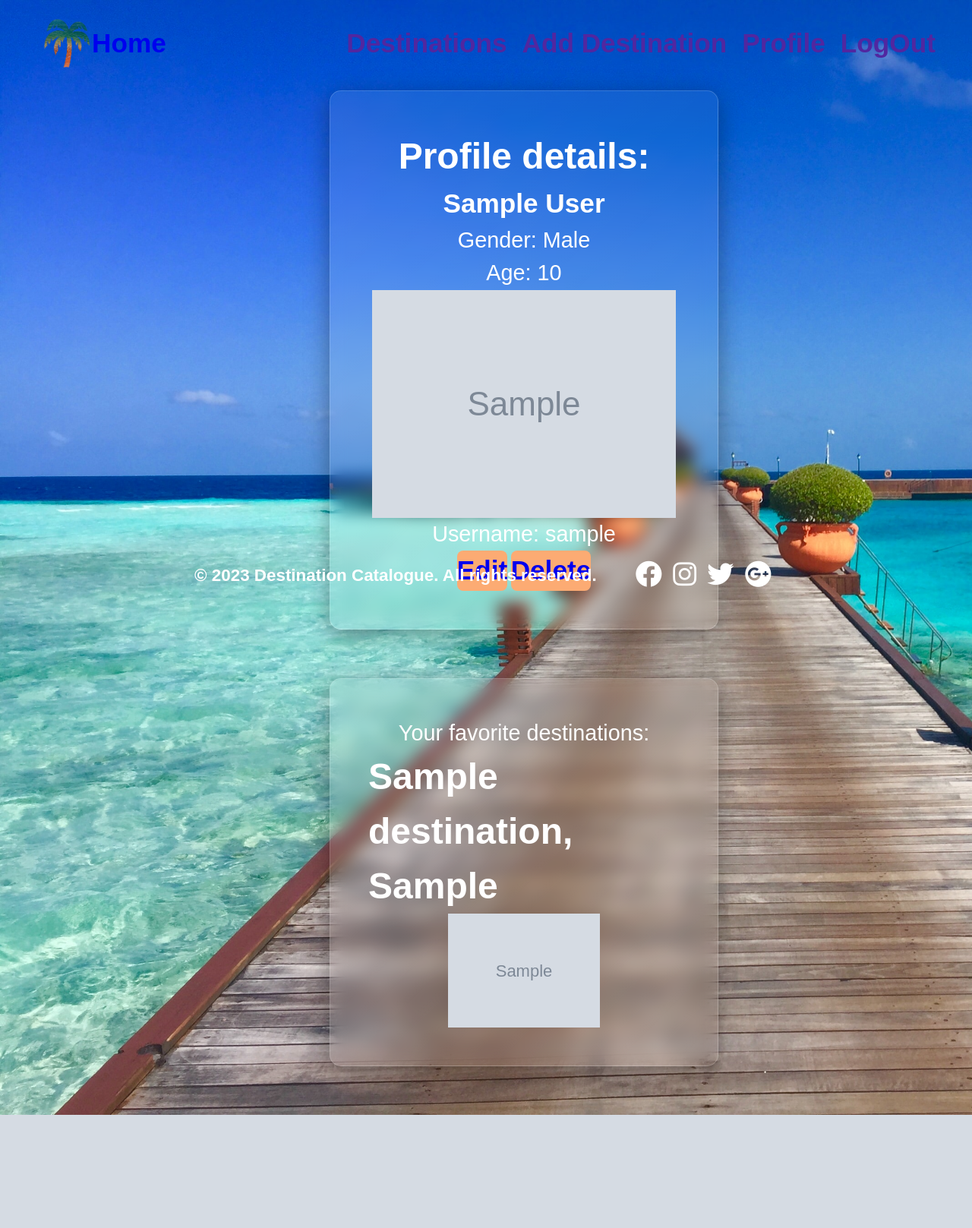
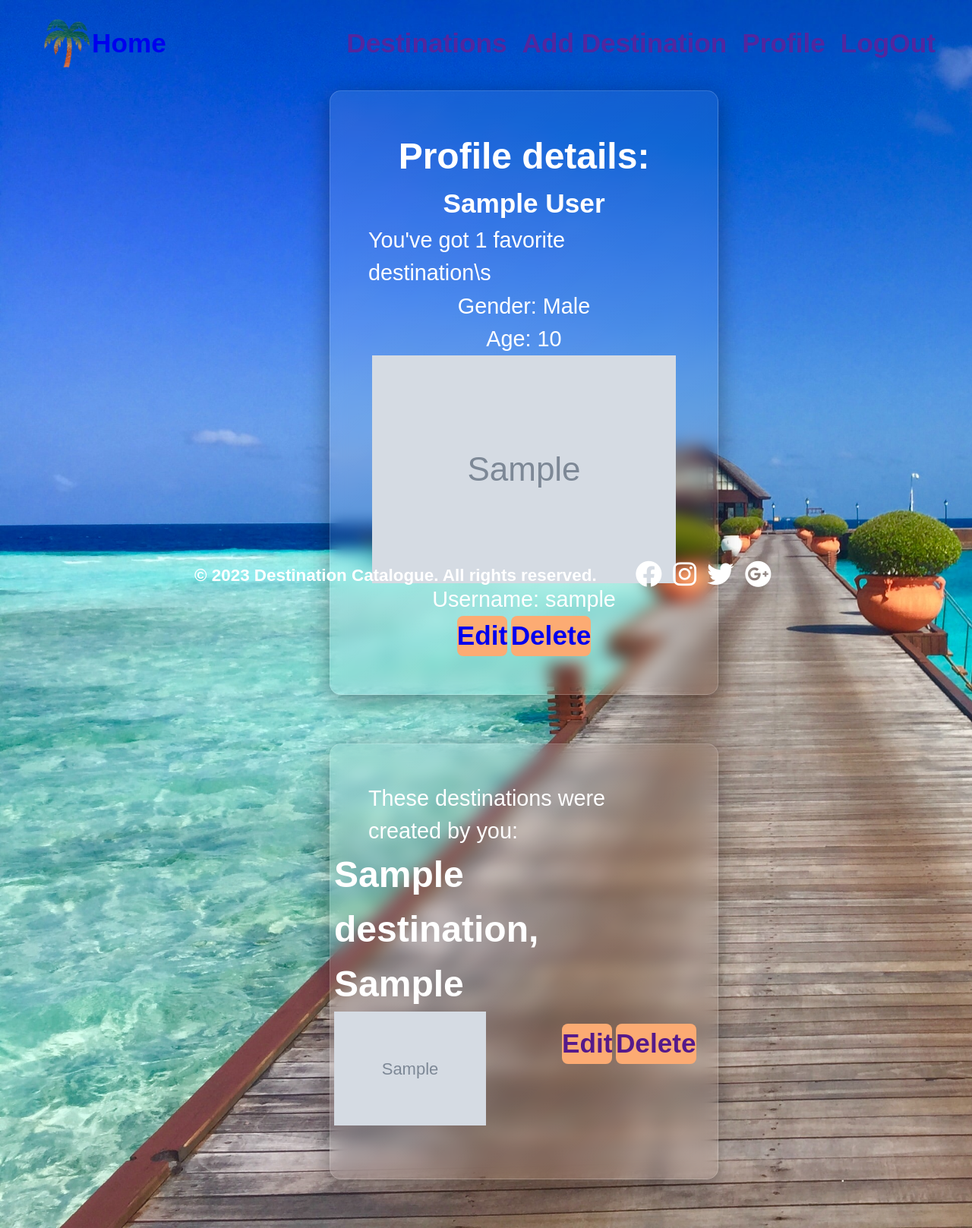
Before and after one commit to GalkaKG/Destinations_Catalogue, a Django app: page /profile/ in a window 1280 px wide. Shown: the whole page at 76% size. Before the commit the page ends 1468 px from the top, so only its background shows below. Run offline with Django 5.2, Linux system fonts and the light colour scheme; a user stored in the database is signed in; tables that the repository leaves empty hold one stand-in row (values such as "Sample post"); grey boxes marked "Sample" are stand-in pictures; some web fonts are replaced.

Commit message:
added more components in profile details

```diff
--- a/Destinations_Catalogue/common/urls.py
+++ b/Destinations_Catalogue/common/urls.py
@@ -6,5 +6,6 @@ urlpatterns = (
     path('', views.IndexView.as_view(), name='home'),
     path('catalogue/', views.catalogue, name='catalogue'),
     path('favorite/<int:pk>/', views.AddFavoriteView.as_view(), name='add favorite'),
-    path('like/<int:pk>/', views.LikeView.as_view(), name='like')
+    path('like/<int:pk>/', views.LikeView.as_view(), name='like'),
+    path('comment/<int:pk>', views.comment_view, name='comment')
 )
--- a/Destinations_Catalogue/profiles/views.py
+++ b/Destinations_Catalogue/profiles/views.py
@@ -66,7 +66,8 @@ class UserDetailsView(LoginRequiredMixin, DetailView):
         favorite_destinations_id = favorites.values_list('destination', flat=True)
         favorite_destinations = [Destination.objects.filter(id=d).get() for d in favorite_destinations_id]
         context['favorite_destinations'] = favorite_destinations
-        print([d for d in favorite_destinations])
+        created_destinations = Destination.objects.filter(creator_id=current_user.id)
+        context['created_destinations'] = created_destinations
         return context
 
 
--- a/static/styles/profile.css
+++ b/static/styles/profile.css
@@ -44,3 +44,20 @@
     color: #fff;
     font-size: 1.8rem;
 }
+
+
+.created-destinations {
+    display: flex;
+    width: 500px;
+
+}
+
+.created-destinations .btn {
+    position: relative;
+    top: 60%;
+}
+
+.created-destinations div:nth-child(1) {
+    width: 300px;
+    margin-bottom: 20px;
+}
--- a/templates/profiles/details-profile.html
+++ b/templates/profiles/details-profile.html
@@ -7,7 +7,9 @@
         {% if profile.get_full_name %}
             <h2>{{ profile.get_full_name }}</h2>
         {% endif %}
-        {% if profile.gender %}
+        <p>You've got {{ favorite_destinations|length }} favorite destination\s</p>
+{#        <p>You have liked {{  }} destinations</p>#}
+         {% if profile.gender %}
             <p>Gender: {{ profile.gender }}</p>
         {% endif %}
         {% if profile.age %}
@@ -25,13 +27,32 @@
         </div>
      </div>
 
-    {% if favorite_destinations %}
+    {% if created_destinations %}
         <div class="profile-details">
-            <p>Your favorite destinations:</p>
-            {% for destination in favorite_destinations %}
-                <h1>{{ destination.name }}, {{ destination.location }}</h1>
-                <img style="width: 200px" src="{{ destination.image.url }}">
+            <p>These destinations were created by you:</p>
+            {% for destination in created_destinations %}
+                 <div class="created-destinations">
+                    <div>
+                        <h1>{{ destination.name }}, {{ destination.location }}</h1>
+                        <img style="width: 200px" src="{{ destination.image.url }}">
+                    </div>
+                    <div>
+
+                        <button class="btn"><a href="">Edit</a> </button>
+                        <button class="btn"><a href="">Delete</a> </button>
+                    </div>
+                 </div>
             {% endfor %}
         </div>
     {% endif %}
+
+{#    {% if favorite_destinations %}#}
+{#        <div class="profile-details">#}
+{#            <p>Your favorite destinations:</p>#}
+{#            {% for destination in favorite_destinations %}#}
+{#                <h1>{{ destination.name }}, {{ destination.location }}</h1>#}
+{#                <img style="width: 200px" src="{{ destination.image.url }}">#}
+{#            {% endfor %}#}
+{#        </div>#}
+{#    {% endif %}#}
 {% endblock %}
```
Also changed, not shown: Destinations_Catalogue/common/views.py (+15 -44 lines), static/js/comment-create.js (added, +40 -0 lines), templates/common/catalogue.html (+15 -5 lines).
